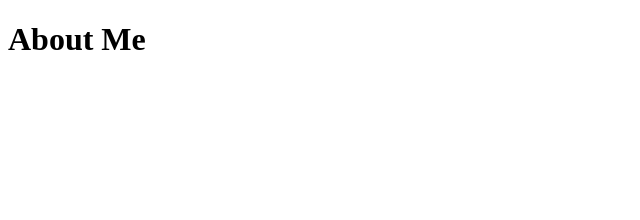
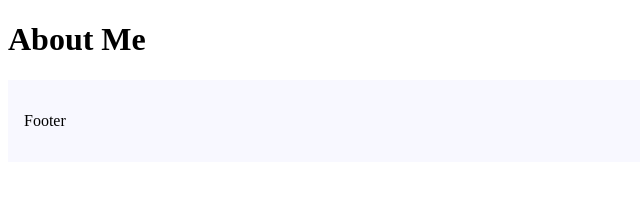
Before and after one commit to Win94js/Learning_NextJS, a Next.js app: page /about in a window 1280 px wide. Shown: the top 220 px of the page, without its empty margins (0-640 px from the left). Built offline with nearby package versions, Linux system fonts and the light colour scheme.

Commit message:
adding routing metadata

```diff
--- a/src/app/about/page.tsx
+++ b/src/app/about/page.tsx
@@ -1,3 +1,7 @@
+export const metadata = {
+    title:"About Learning Next JS"
+}
+
 export default function About(){
     return <h1>About Me</h1>;
 }
--- /dev/null
+++ b/src/app/layout.tsx
@@ -0,0 +1,32 @@
+import { ChildProcess } from "child_process";
+import type  {Metadata} from "next";
+
+export const metadata: Metadata = {
+    title: "Next.js",
+    description: "Next Js Application Building."
+}
+
+export default function AuthLayout({
+    children,
+}:{
+    children: React.ReactNode;
+}){
+    return (
+
+        <html lang="en">
+        {/* ဒီ <head> နေရာမှာပါသမျှတွေက Metadata ကတာဝန်ယူပေးတယ် */}
+        <body>
+
+            {children}
+            <footer
+            style={{
+                backgroundColor:"ghostwhite",
+                padding:"1rem"
+            }}>
+                <p>Footer</p>
+            </footer>
+
+        </body>
+        </html>
+    )
+}
```
Also changed, not shown: src/app/counter/counter.tsx (added, +14 -0 lines), src/app/counter/page.tsx (added, +11 -0 lines), src/app/products/[productId]/page.tsx (+32 -5 lines), NextJS Learning.txt (added).
